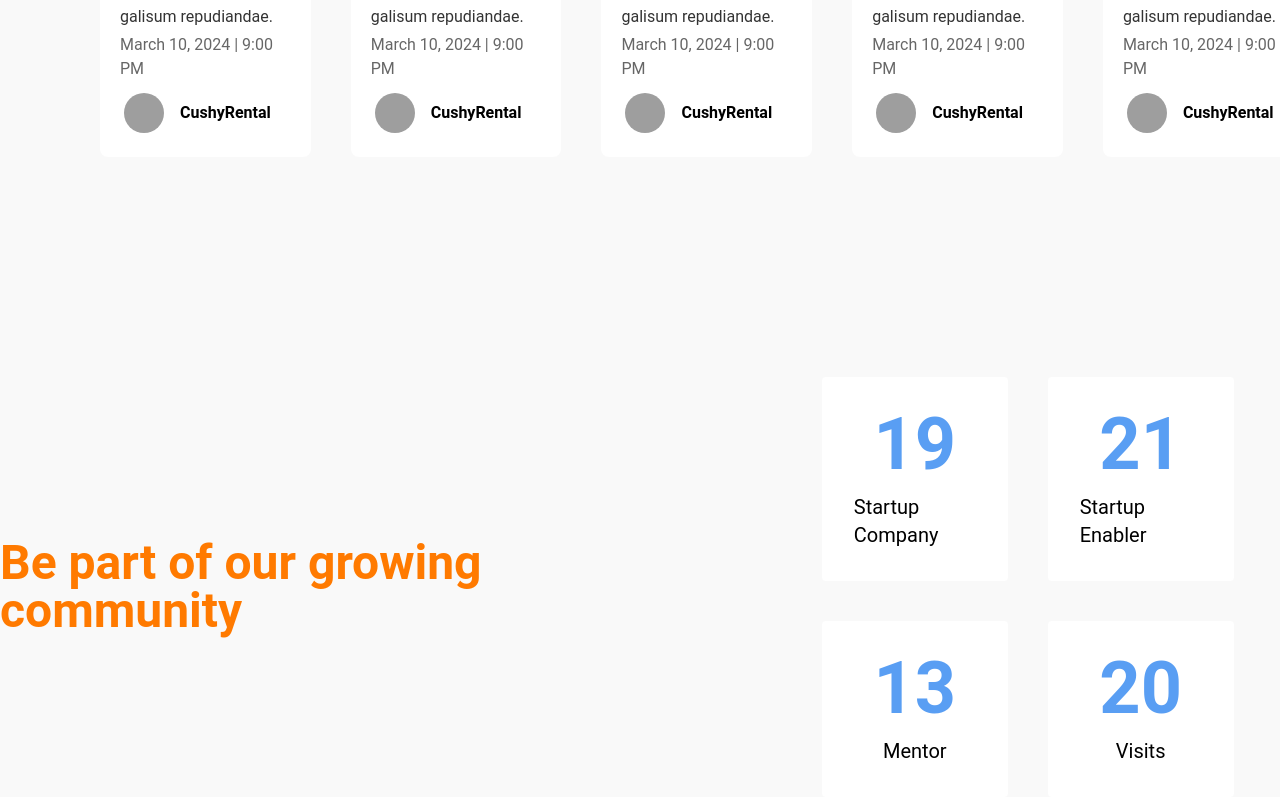
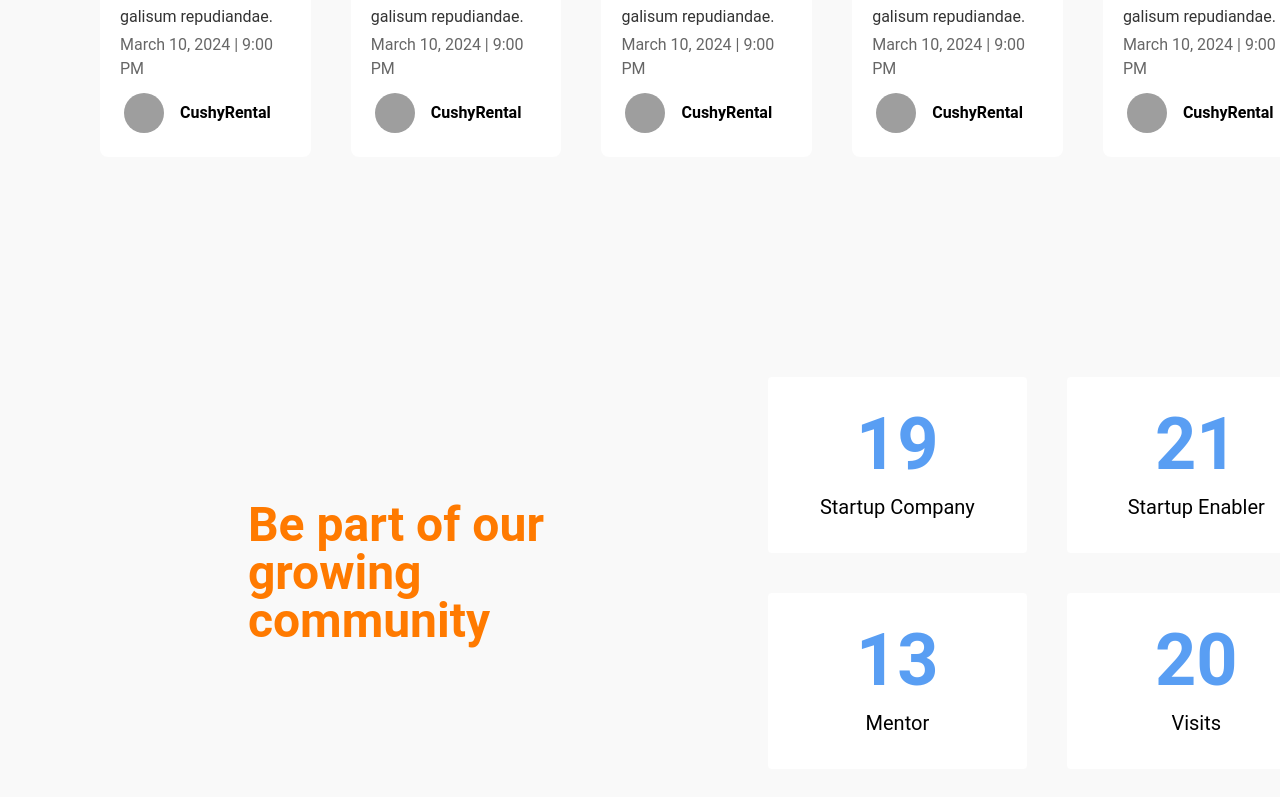
Before and after one commit to Trentcrypt3d/binno-viewer, a React (Vite) app: page / in a window 1280 px wide. Shown: the part 2485-3282 px from the top of the page. Built offline with nearby package versions, Linux system fonts and the light colour scheme; grey boxes are pictures that could not be loaded.

Commit message:
adjusted community cards

```diff
--- a/src/components/MemberContent/Contents/CommunityPage.jsx
+++ b/src/components/MemberContent/Contents/CommunityPage.jsx
@@ -5,17 +5,18 @@ function CommunityPage() {
   return (
     <>
       {/* Community page container */}
-      <div className="flex flex-row my-40 w-full">
-        <div className="flex grow justify-center items-center max-w-1/2">
-          <h1 className="text-CustomOrange font-bold text-5xl">
+      <div className="flex flex-row justify-center items-center my-40 w-full mx-0">
+        {/* text container */}
+        <div className="flex mx-40 max-w-1/2">
+          <h1 className="text-CustomOrange font-bold text-5xl w-full max-w-80">
             Be part of our growing community
           </h1>
         </div>
         {/* community count container grid format*/}
-        <div className="grid grid-cols-2 mx-40">
+        <div className="grid grid-cols-2 mx-35">
           {members.map((member) => (
-            // layout container
-            <div className="flex items-center justify-center">
+            // cards gap
+            <div className="mx-5">
               {/* card design */}
               <div className=" bg-white p-8 m-5 w-full max-w-50 rounded">
                 {/* content alignment */}
```
